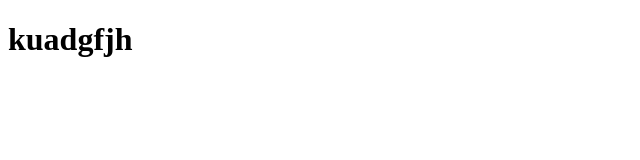
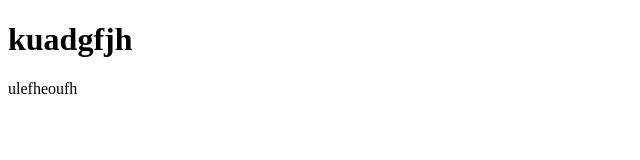
Before and after one commit to VkoHov/test-repo, a plain HTML site: page index.html in a window 1280 px wide. Shown: the full height of the page, 0-640 px from the left. Drawn offline with Linux system fonts and the light colour scheme.

Commit message:
add footer

```diff
--- a/index.html
+++ b/index.html
@@ -6,5 +6,6 @@
 </head>
 <body>
     <h1>kuadgfjh</h1>
+    <footer>ulefheoufh</footer>
 </body>
 </html>
```
